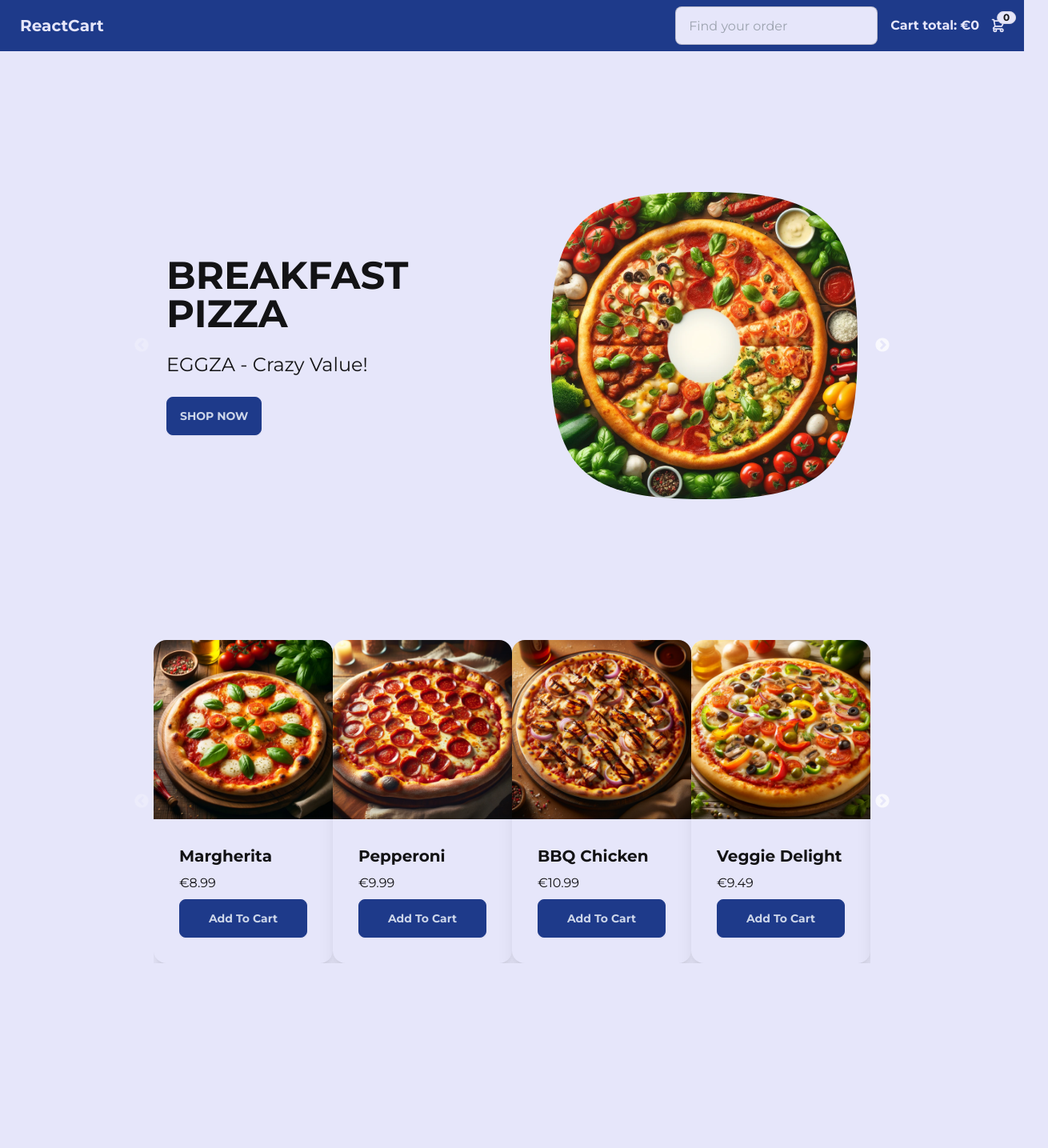
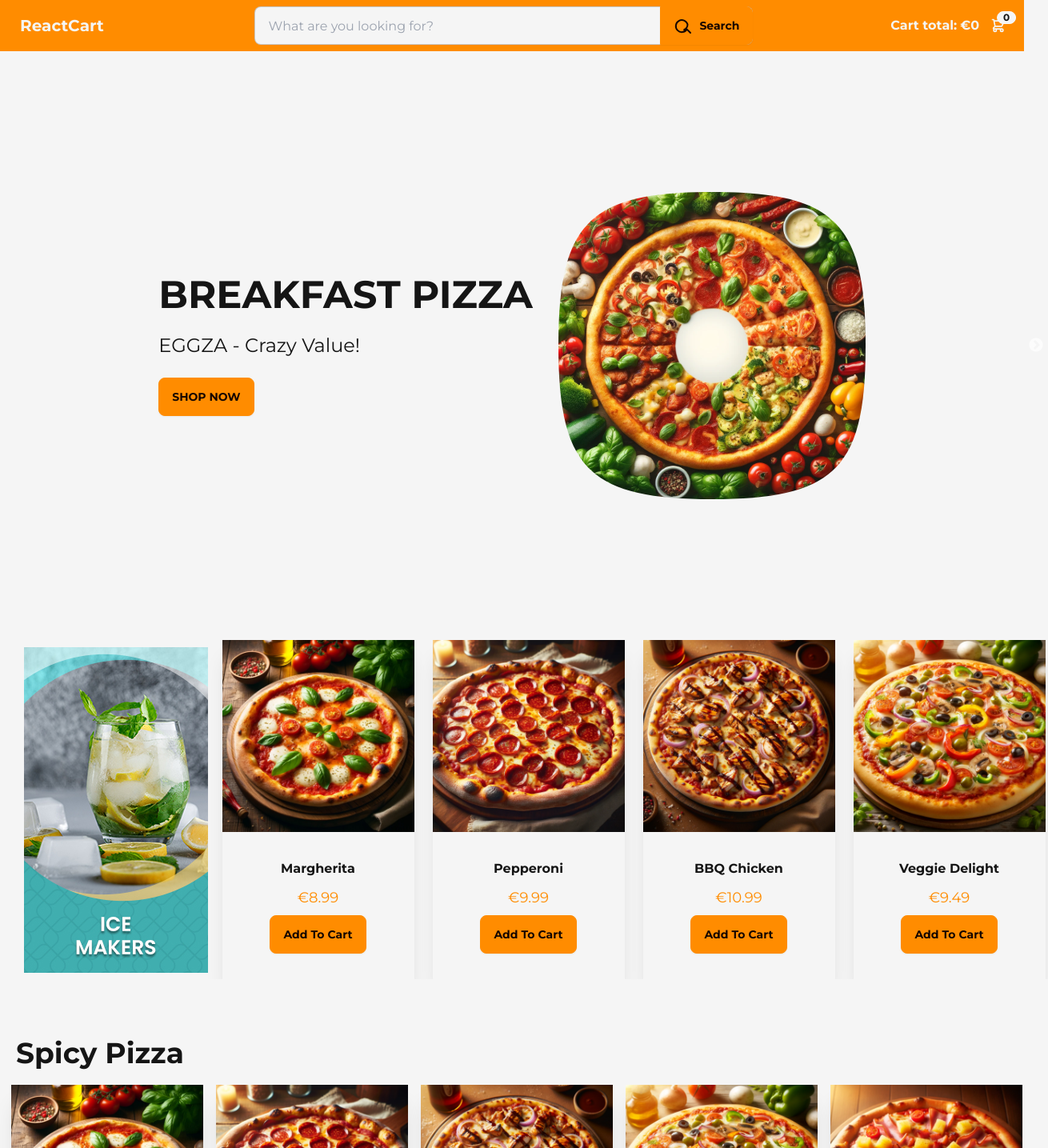
Before and after one commit to abdulmujeebcs/ReactCart, a React (Vite) app: page / in a window 1280 px wide. Shown: the top 1435 px of the page at 80% size, 1310 px wide, since content can reach past the window. Before the commit the page ends 1236 px from the top, so only its background shows below. Built offline with nearby package versions, Linux system fonts and the light colour scheme.

Commit message:
Improve Ui in cart , checkout pages and develop new layout for homepage

```diff
--- a/src/components/CreditCard.tsx
+++ b/src/components/CreditCard.tsx
@@ -78,7 +78,7 @@ const CreditCard: FC<CreditCardProps> = ({
       ev.preventDefault();
       const {focus, ...remainingState} = state;
       submitHandler(remainingState);
-    }} className="flex flex-col gap-4 items-center">
+    }} className="flex flex-col gap-4 items-center text-center">
       <Cards
         number={state.number}
         expiry={state.expiry}
@@ -87,7 +87,7 @@ const CreditCard: FC<CreditCardProps> = ({
         focused={state.focus}
       />
       <div className="form-inputs w-full px-8 flex flex-col gap-4">
-        <div className="flex flex-col gap-2 w-full">
+        <div>
           <input
             type="text"
             name="number"
@@ -98,7 +98,7 @@ const CreditCard: FC<CreditCardProps> = ({
             onChange={handleInputChange}
             onFocus={handleInputFocus}
           />
-          <small>Eg: XXXX XXXX XXXX XXXX(XXX)</small>
+          <small className="block">Eg: XXXX XXXX XXXX XXXX(XXX)</small>
         </div>
         <div>
           <input
@@ -125,7 +125,7 @@ const CreditCard: FC<CreditCardProps> = ({
         </div>
         <div>
           <input
-            type="tel"
+            type="password"
             name="cvc"
             className="input input-bordered w-full max-w-xs"
             placeholder="CVC"
--- a/src/components/Header.tsx
+++ b/src/components/Header.tsx
@@ -1,30 +1,33 @@
 import { Link } from "react-router-dom";
-import { useState } from "react";
 import { useAppSelector } from "../store/hooks";
 import { selectCartQuantity, selectCartTotal } from "../store/cartSlice";
 
 const Header = () => {
-  const [isFocused, setIsFocused] = useState(false);
   const cartQuantity = useAppSelector(selectCartQuantity);
   const cartTotal = useAppSelector(selectCartTotal);
 
   return (
-    <div className="navbar bg-primary text-base-100 sticky top-0 z-40 gap-4">
-      <Link to={"/"} className="btn btn-ghost text-xl">
+    <div className="navbar bg-primary sticky top-0 z-40 gap-4">
+      <Link to={"/"} className="text-base-100 btn btn-ghost text-xl">
         ReactCart
       </Link>
-      <form className="flex-1 flex justify-end">
-        <input
-          name="orderId"
-          required
-          onFocus={() => setIsFocused(true)}
-          onBlur={() => setIsFocused(false)}
-          type="text"
-          placeholder={isFocused ? "Enter order#" : "Find your order"}
-          className="input text-neutral-100 input-bordered w-full md:w-auto"
-        />
+      <form className="flex-1 flex justify-center">
+        <div className="relative w-full md:w-2/3">
+          <input
+            name="orderId"
+            required
+            type="text"
+            placeholder="What are you looking for?"
+            className="input input-bordered w-full pr-12"
+          />
+          <button className="btn btn-primary absolute top-0 right-0 rounded-l-none">
+            <svg xmlns="http://www.w3.org/2000/svg" className="h-6 w-6" fill="none" viewBox="0 0 24 24" stroke="currentColor">
+              <path strokeLinecap="round" strokeLinejoin="round" strokeWidth="2" d="M21 21l-4.35-4.35m0 0A7.5 7.5 0 1117.5 10.5a7.5 7.5 0 01-4.35 6.65z" />
+            </svg> Search
+          </button>
+        </div>
       </form>
-      <div className="flex-none">
+      <div className="flex-none text-base-100">
         <div className="font-semibold gap-1 flex">
           <span className="hidden md:flex">Cart total: </span>
           <span>€{cartTotal}</span>{" "}
--- a/src/components/RootLayout.tsx
+++ b/src/components/HomeLayout.tsx
@@ -1,18 +1,16 @@
 import { Outlet } from "react-router-dom"
 import Header from "./Header"
 
-const RootLayout = () => {
+const HomeLayout = () => {
     return (
         <>
             <Header />
             <main>
                 <div className="py-4 bg-base-100">
-                    <section className="max-w-4xl mx-auto">
-                        <Outlet />
-                    </section>
+                    <Outlet />
                 </div>
             </main>
         </>
     )
 }
-export default RootLayout;
+export default HomeLayout;
--- a/src/components/SimpleSlider.tsx
+++ b/src/components/SimpleSlider.tsx
@@ -6,6 +6,7 @@ import { ReactNode } from "react";
 interface SliderProps<T> {
   dots?: boolean;
   infinite?: boolean;
+  draggable?: boolean;
   speed?: number;
   slidesToShow?: number;
   slidesToScroll?: number;
@@ -19,6 +20,7 @@ const SimpleSlider = <T extends { id: string }>({
   speed = 500,
   slidesToShow = 1,
   slidesToScroll = 1,
+  draggable = false,
   items,
   renderItem
 }: SliderProps<T>) => {
@@ -28,6 +30,7 @@ const SimpleSlider = <T extends { id: string }>({
     speed,
     slidesToShow,
     slidesToScroll,
+    draggable
   }
   return (
     <Slider {...sliderSettings}>
--- a/src/components/product/ProductCard.tsx
+++ b/src/components/product/ProductCard.tsx
@@ -12,18 +12,17 @@ const ProductCard: FC<ProductCardProps> = ({ product }) => {
     const dispatch = useAppDispatch();
 
     return (
-        <div className={`card bg-base-100 shadow-xl ${styles.card}`}>
+        <div className={`card bg-base-100 w-60 shadow-xl ml-3 ${styles.card}`}>
             <figure className={styles.figure}>
                 <img
                     src={`/images/pizzas/${product.image}`}
                     alt={product.title}
-                    className={styles.image}
                 />
             </figure>
-            <div className={`card-body ${styles.cardBody}`}>
+            <div className={`card-body flex justify-center items-center ${styles.cardBody}`}>
                 <h2 className={`card-title ${styles.cardTitle}`}>{product.title}</h2>
-                <h2>€{product.price}</h2>
-                <div className={`card-actions justify-center mt-3 ${styles.cardActions}`}>
+                <h2 className="text-primary text-lg">€{product.price}</h2>
+                <div className={`card-actions mt-3 ${styles.cardActions}`}>
                     <button className="btn btn-primary w-full"
                         onClick={() => {
                             dispatch(addItem(product));
--- a/src/components/product/product-card.module.css
+++ b/src/components/product/product-card.module.css
@@ -2,6 +2,7 @@
   display: flex;
   flex-direction: column;
   height: 100%;
+  border-radius: 0;
 }
 
 .cardBody {
@@ -19,7 +20,7 @@
 
 .cardTitle {
   margin: 0;
-  font-size: 1.25rem;
+  font-size: 1rem;
   font-weight: bold;
   overflow: hidden;
   text-overflow: ellipsis;
--- a/src/pages/Home.tsx
+++ b/src/pages/Home.tsx
@@ -3,34 +3,42 @@ import SimpleSlider from "../components/SimpleSlider";
 import ProductCard from "../components/product/ProductCard";
 import { BANNERS } from "../data/banners";
 import Banner from "../components/Banner";
-
+import './home.css'
 
 const Home = () => {
   return <>
     <SimpleSlider
+      draggable={true}
       items={BANNERS}
       renderItem={(item) => <Banner {...item} />}
     >
     </SimpleSlider>
 
-    <div className="py-4">
+    <div className="py-4 container flex-container">
+      <div className="flex-item image-container">
+        <img src="images/banner045.jpg" alt="Banner" />
+      </div>
+
+      <div className="flex-item slider-container">
+        <SimpleSlider
+          items={PRODUCTS}
+          slidesToShow={4}
+          slidesToScroll={1}
+          renderItem={(item) => <ProductCard product={item} key={item.id} />}
+        />
+      </div>
+    </div>
+
+    <div className="mt-5 py-4">
+      <h1 className="text-4xl p-5 font-semibold">Spicy Pizza</h1>
       <SimpleSlider
         items={PRODUCTS}
-        slidesToShow={4}
+        slidesToShow={5}
         slidesToScroll={1}
         renderItem={(item) => <ProductCard product={item} key={item.id} />}
-      >
-      </SimpleSlider>
+      />
     </div>
-
-    {/* const QuantifiedProductItem = WithQuantity(ProductItem); */}
-    {/* <ul className="flex w-full flex-col gap-4">
-        {PRODUCTS.map((item) => {
-          return <QuantifiedProductItem key={item.id} item={item} />;
-        })}
-      </ul> */}
   </>
-    ;
 };
 
 export default Home;
--- /dev/null
+++ b/src/pages/home.css
@@ -0,0 +1,39 @@
+.flex-container {
+  display: flex;
+  margin: 0 30px;
+  flex-direction: row; /* Ensure items are in a row */
+  align-items: center; /* Align items vertically centered */
+  justify-content: space-between; /* Adjust as needed to control space between items */
+}
+
+.image-container {
+  flex: 0 1 auto;
+  max-width: 450px;
+}
+
+img {
+  width: 100%;
+  height: auto;
+}
+
+.slider-container {
+  width: 100%;
+  flex: 1; /* Allow the slider container to take the remaining space */
+  overflow: hidden;
+}
+
+.slick-slide {
+  display: flex !important; /* Ensure slick-slide elements are flex items */
+  justify-content: center;
+  align-items: center;
+  height: auto;
+}
+@media (max-width: 768px) {
+  .flex-container {
+    flex-direction: column; /* Stack items vertically on small screens */
+  }
+
+  .image-container, .slider-container {
+    max-width: 100%; /* Full width for both image and slider containers */
+  }
+}
--- a/src/routes/route.tsx
+++ b/src/routes/route.tsx
@@ -5,15 +5,20 @@ import Checkout from "../pages/Checkout";
 import Cart from "../pages/Cart";
 import RootLayout from "../components/RootLayout";
 import OrderNotFound from "../pages/OrderNotFound";
+import HomeLayout from "../components/HomeLayout";
 
 const router = createBrowserRouter(
     createRoutesFromElements(
-        <Route path="/" element={<RootLayout />}>
-            <Route index={true} element={<Home />} />
-            <Route path="/cart" element={<Cart />} />
-            <Route path="/checkout" element={<Checkout />} />
-            <Route loader={orderLoader} errorElement={<OrderNotFound />} path="/order/:orderId" element={<Order />} />
-        </Route>
+        <>
+            <Route path="/" element={<RootLayout />}>
+                <Route path="/cart" element={<Cart />} />
+                <Route path="/checkout" element={<Checkout />} />
+                <Route loader={orderLoader} errorElement={<OrderNotFound />} path="/order/:orderId" element={<Order />} />
+            </Route>
+            <Route path="/" element={<HomeLayout />}>
+                <Route index={true} element={<Home />} />
+            </Route>
+        </>
     )
 )
 export default router;
--- a/tailwind.config.js
+++ b/tailwind.config.js
@@ -15,11 +15,12 @@ export default {
     themes: [
       {
         mytheme: {
-          primary: "#1E3A8A",  // Dark Blue
-          secondary: "#4682B4",  // Steel Blue
-          accent: "#FFB6C1",  // Light Pink
-          neutral: "#F0F8FF",  // Alice Blue
-          "base-100": "#E6E6FA",  // Lavender
+          primary: "#FF8C00",  // Darker Orange
+          secondary: "#FFA500",  // Lime Green
+          accent: "#FFD700",  // Gold
+          neutral: "#FFFFFF",  // White
+          "base-100": "#F5F5F5",  // White Smoke
+          "base-200": "#FAFAFA",  // White Smoke
           info: "#06b6d4",
           success: "#10b981",
           warning: "#d97706",
```
Also changed, not shown: src/pages/Checkout.tsx (+19 -18 lines), public/images/banner045.jpg (added).
